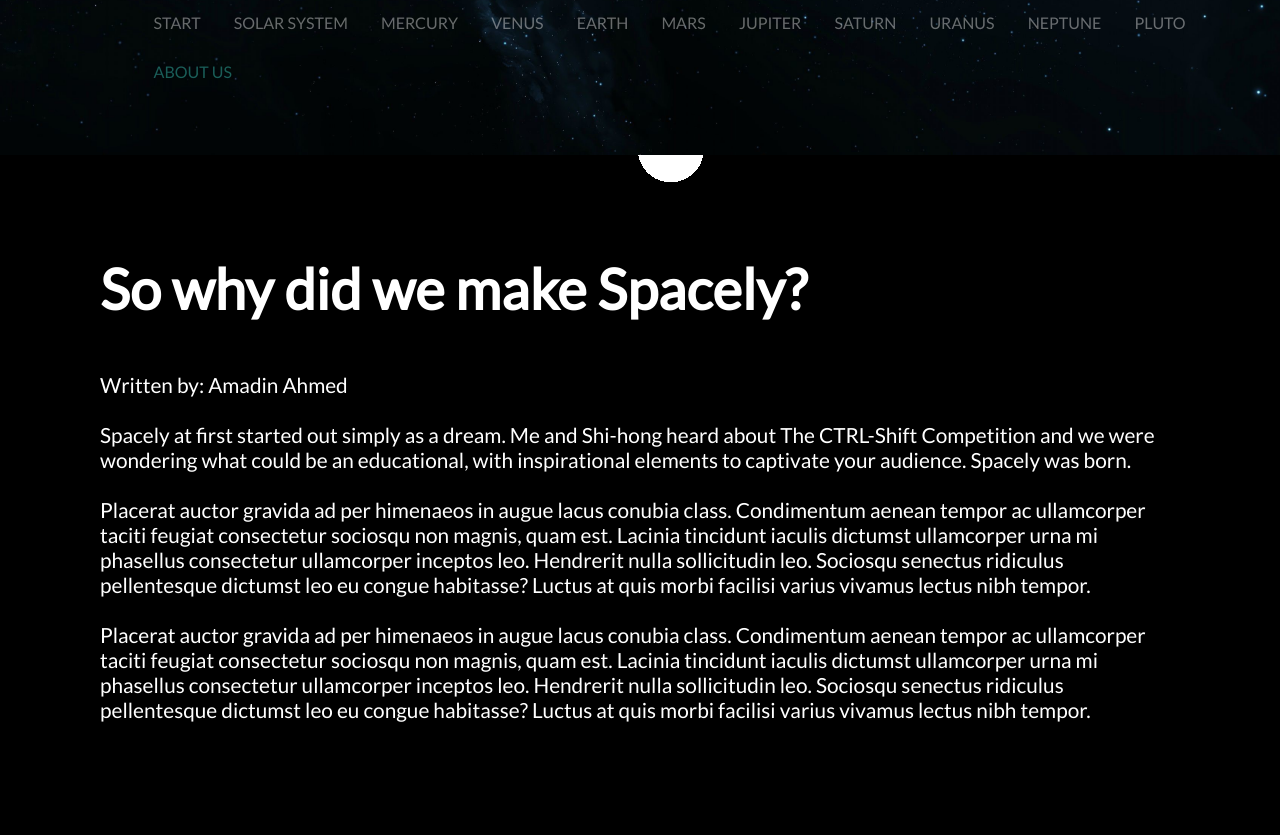
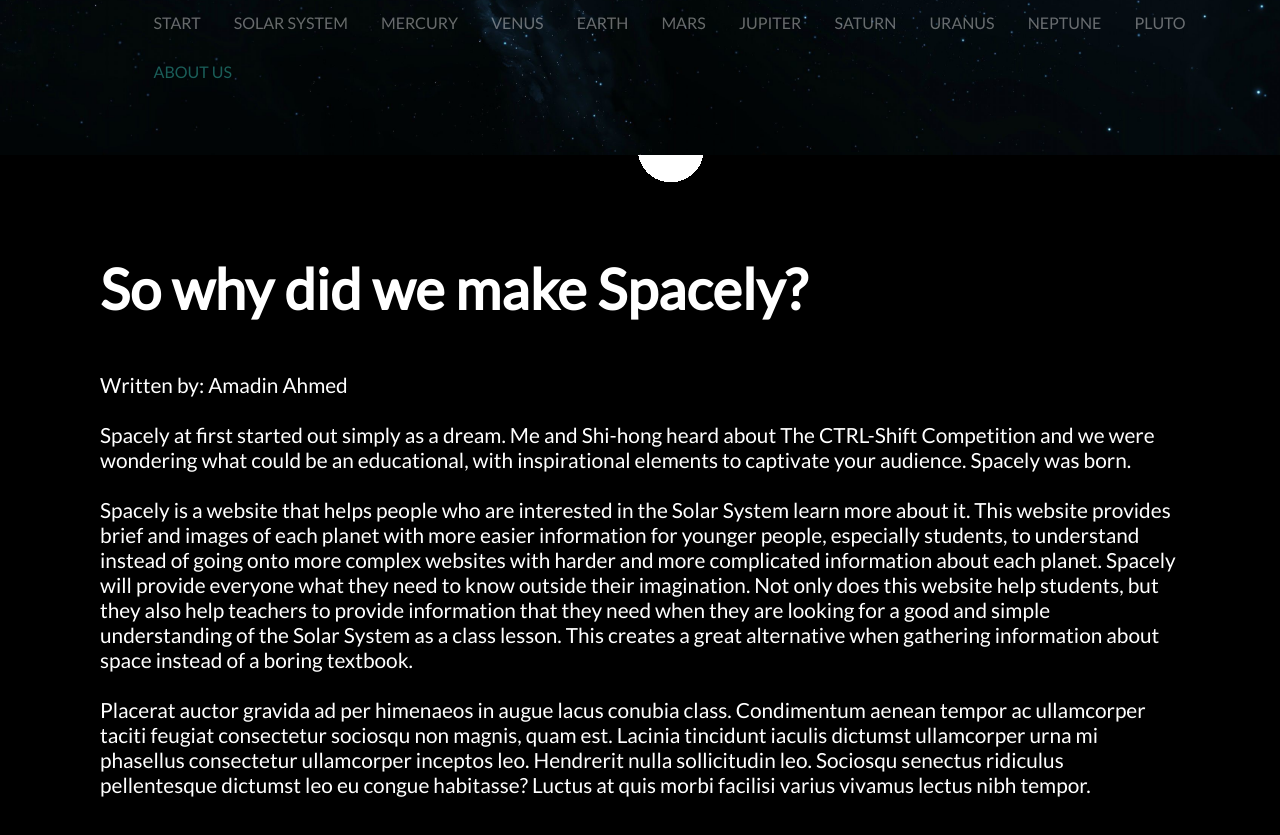
Before and after one commit to amadinahmed/Spacely, a plain HTML site: page html/aboutus.html in a window 1280 px wide. Shown: the part 645-1480 px from the top of the page. Drawn offline with nearby package versions, Linux system fonts and the light colour scheme.

Commit message:
Update aboutus.html

```diff
--- a/html/aboutus.html
+++ b/html/aboutus.html
@@ -98,7 +98,7 @@
 		Spacely at first started out simply as a dream. Me and Shi-hong heard about The CTRL-Shift Competition and we were wondering what could be an educational, with inspirational elements to captivate your audience. Spacely was born.
     <br>
     <br>
-		Placerat auctor gravida ad per himenaeos in augue lacus conubia class. Condimentum aenean tempor ac ullamcorper taciti feugiat consectetur sociosqu non magnis, quam est. Lacinia tincidunt iaculis dictumst ullamcorper urna mi phasellus consectetur ullamcorper inceptos leo. Hendrerit nulla sollicitudin leo. Sociosqu senectus ridiculus pellentesque dictumst leo eu congue habitasse? Luctus at quis morbi facilisi varius vivamus lectus nibh tempor.
+		Spacely is a website that helps people who are interested in the Solar System learn more about it. This website provides brief and images of each planet with more easier information for younger people, especially students, to understand instead of going onto more complex websites with harder and more complicated information about each planet. Spacely will provide everyone what they need to know outside their imagination. Not only does this website help students, but they also help teachers to provide information that they need when they are looking for a good and simple understanding of the Solar System as a class lesson. This creates a great alternative when gathering information about space instead of a boring textbook.
     <br>
     <br>
 		Placerat auctor gravida ad per himenaeos in augue lacus conubia class. Condimentum aenean tempor ac ullamcorper taciti feugiat consectetur sociosqu non magnis, quam est. Lacinia tincidunt iaculis dictumst ullamcorper urna mi phasellus consectetur ullamcorper inceptos leo. Hendrerit nulla sollicitudin leo. Sociosqu senectus ridiculus pellentesque dictumst leo eu congue habitasse? Luctus at quis morbi facilisi varius vivamus lectus nibh tempor.
```
